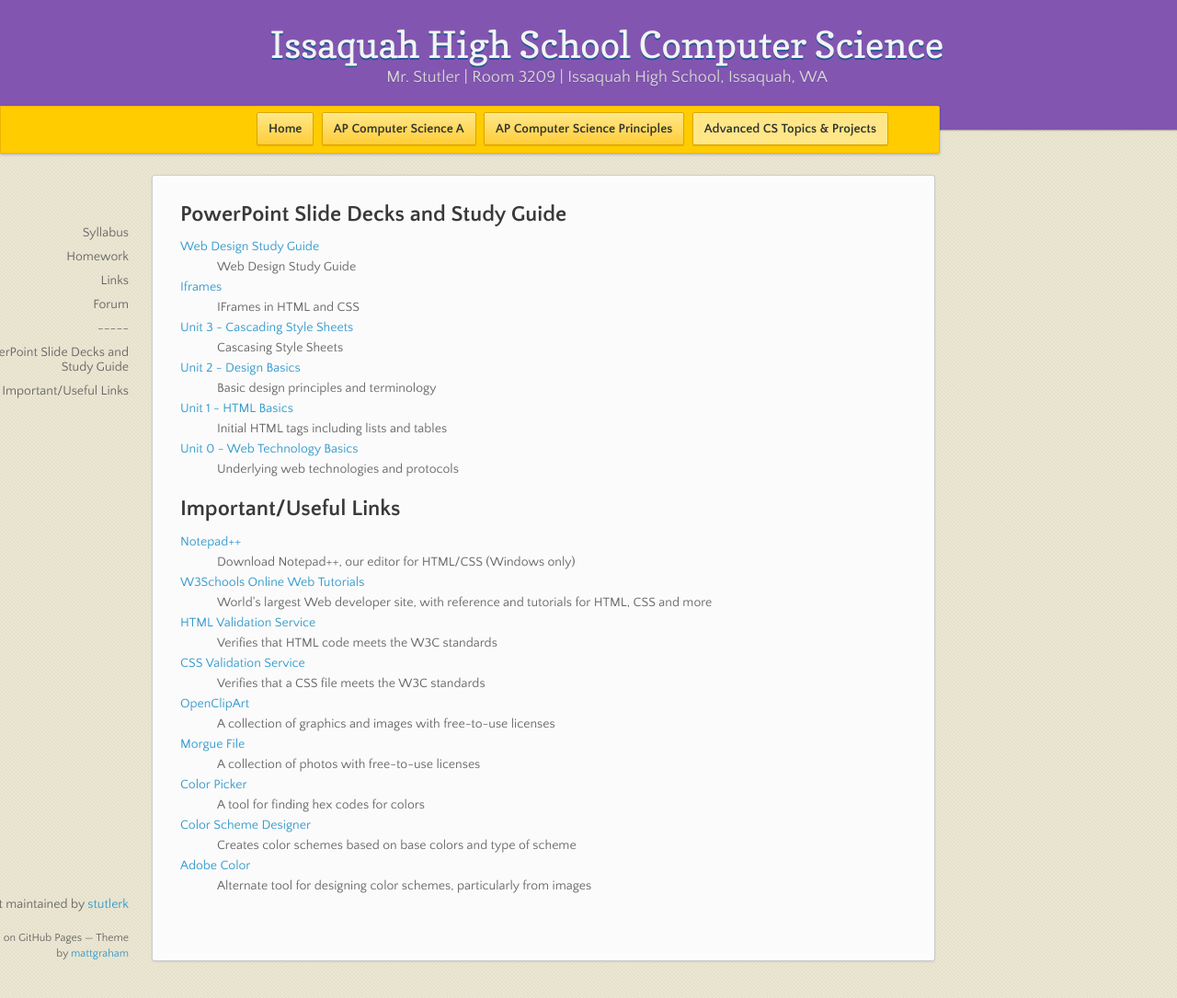
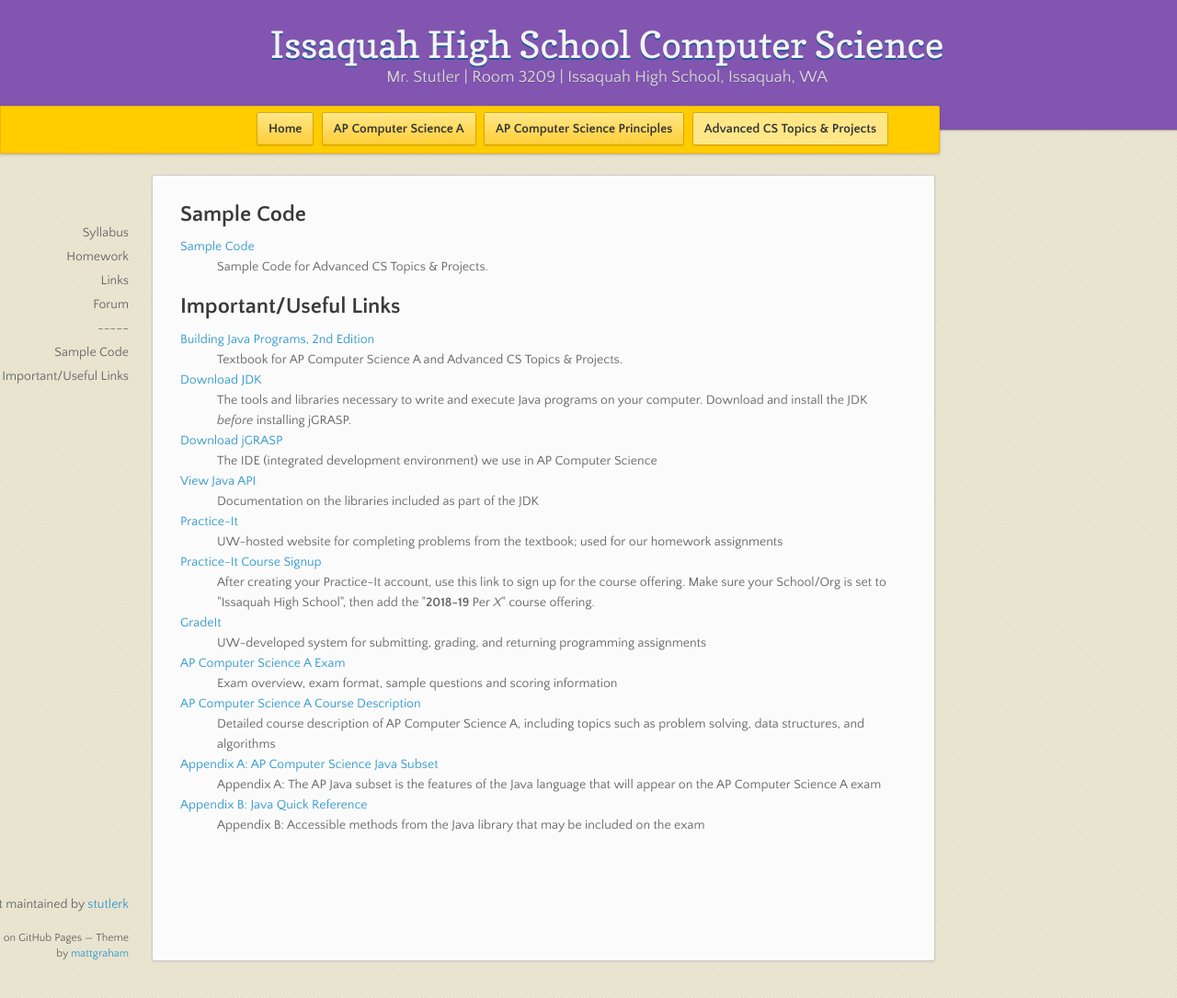
Before and after one commit to stutlerk/ihs-website, a Jekyll site: the page built from _advtopics/links.html, in a window 1280 px wide and 1085 px high. Shown: the whole window at 92% size. Built offline with Jekyll 4.4.1, drawn with Linux system fonts in a browser that asks for light colours; nearby versions of some CDN libraries.

Commit message:
Update links.html

```diff
--- a/_advtopics/links.html
+++ b/_advtopics/links.html
@@ -4,53 +4,47 @@ course: advtopics
 layout: course
 ---
 <section>
-<h2>PowerPoint Slide Decks and Study Guide</h2>
+<h2>Sample Code</h2>
 <dl>
-    <dt><a href="https://issaquahwednet-my.sharepoint.com/personal/stutlerk_issaquah_wednet_edu/_layouts/15/guestaccess.aspx?guestaccesstoken=uAESqytHtIlxQ%2fga9wITPExgWVn51RpcwNXr%2fyrR%2fxc%3d&docid=07f170f6152854140ab2151ac9b73024e&rev=1">Web Design Study Guide</a></dt>
-    <dd>Web Design Study Guide</dd>
+    <dt><a href="https://issaquahwednet-my.sharepoint.com/:f:/g/personal/stutlerk_issaquah_wednet_edu/EuEGmYHy_wNEtATWzQ2xWwwBmT05fRcgvHnqGqR_u9gRCQ?e=K9JPzT">Sample Code</a></dt>
+    <dd>Sample Code for Advanced CS Topics &amp; Projects.</dd>
+</dl>
 
-    <dt><a href="https://issaquahwednet-my.sharepoint.com/personal/stutlerk_issaquah_wednet_edu/_layouts/15/guestaccess.aspx?docid=03e4e70e622494a5cab70170819d67c48&authkey=AVoRd42gUKwqlc3KnXt98rU">Iframes</a></dt>
-    <dd>IFrames in HTML and CSS</dd>
-
-    <dt><a href="https://issaquahwednet-my.sharepoint.com/personal/stutlerk_issaquah_wednet_edu/_layouts/15/guestaccess.aspx?docid=09b6bee8f0c1a45d48285359e792ed69e&authkey=AbEWut28NfGUluk2Rv-lsrY">Unit 3 - Cascading Style Sheets</a></dt>
-    <dd>Cascasing Style Sheets</dd>
-
-    <dt><a href="https://issaquahwednet-my.sharepoint.com/personal/stutlerk_issaquah_wednet_edu/_layouts/15/guestaccess.aspx?docid=090d38bc17ce54121b43aa746b21cb3f2&authkey=AVcGIfbLqr1oAmQgTiORp5o">Unit 2 - Design Basics</a></dt>
-    <dd>Basic design principles and terminology</dd>
-
-    <dt><a href="https://issaquahwednet-my.sharepoint.com/personal/stutlerk_issaquah_wednet_edu/_layouts/15/guestaccess.aspx?docid=07cb0275cef0e481ab138576fd2750876&authkey=AYHCxP6d3htgSAxmIqSXq2I">Unit 1 - HTML Basics</a></dt>
-    <dd>Initial HTML tags including lists and tables</dd>
-
-    <dt><a href="https://issaquahwednet-my.sharepoint.com/personal/stutlerk_issaquah_wednet_edu/_layouts/15/guestaccess.aspx?docid=0251e5e7cc97949f098edf6b7e77fff86&authkey=AZ6fuL-NB_9zUksdnF04yD0">Unit 0 - Web Technology Basics</a></dt>
-    <dd>Underlying web technologies and protocols</dd>
-</dl>
 <h2>Important/Useful Links</h2>
 <dl>
-    <dt><a href="https://notepad-plus-plus.org/">Notepad++</a></dt>
-    <dd>Download Notepad++, our editor for HTML/CSS (Windows only)</dd>
+<dl>
+    <dt><a href="https://issaquahwednet-my.sharepoint.com/:b:/g/personal/stutlerk_issaquah_wednet_edu/ERE0CKUFqmBKmzkBisWddoYBlNLxd17C_Ydb9auXyg5Crw?e=izF6aa" target="_blank">Building Java Programs, 2nd Edition</a></dt>
+    <dd>Textbook for AP Computer Science A and Advanced CS Topics &amp; Projects.</dd>
 
-    <dt><a href="http://www.w3schools.com/">W3Schools Online Web Tutorials</a></dt>
-    <dd>World's largest Web developer site, with reference and tutorials for HTML, CSS and more</dd>
+    <dt><a href="http://www.oracle.com/technetwork/java/javase/downloads/jdk8-downloads-2133151.html" target="_blank">Download JDK</a></dt>
+    <dd>The tools and libraries necessary to write and execute Java programs on your computer. Download and install the JDK <em>before</em> installing jGRASP.</dd>
 
-    <dt><a href="https://validator.w3.org/">HTML Validation Service</a></dt>
-    <dd>Verifies that HTML code meets the W3C standards</dd>
+    <dt><a href="http://spider.eng.auburn.edu/user-cgi/grasp/grasp.pl?;dl=download_jgrasp.html" target="_blank">Download jGRASP</a></dt>
+    <dd>The IDE (integrated development environment) we use in AP Computer Science</dd>
 
-    <dt><a href="https://jigsaw.w3.org/css-validator/">CSS Validation Service</a></dt>
-    <dd>Verifies that a CSS file meets the W3C standards</dd>
+    <dt><a href="http://docs.oracle.com/javase/8/docs/api/" target="_blank">View Java API</a></dt>
+    <dd>Documentation on the libraries included as part of the JDK</dd>
 
-    <dt><a href="https://openclipart.org/">OpenClipArt</a></dt>
-    <dd>A collection of graphics and images with free-to-use licenses</dd>
+    <dt><a href="http://practiceit.cs.washington.edu/" target="_blank">Practice-It</a></dt>
+    <dd>UW-hosted website for completing problems from the textbook; used for our homework assignments</dd>
 
-    <dt><a href="http://morguefile.com//">Morgue File</a></dt>
-    <dd>A collection of photos with free-to-use licenses</dd>
+    <dt><a href="http://practiceit.cs.washington.edu/course/list" target="_blank">Practice-It Course Signup</a></dt>
+    <dd>After creating your Practice-It account, use this link to sign up for the course offering. Make sure your School/Org is set
+        to "Issaquah High School", then add the "<b>2018-19</b> Per <i>X</i>" course offering.</dd>
 
-    <dt><a href="http://www.colorpicker.com/">Color Picker</a></dt>
-    <dd>A tool for finding hex codes for colors</dd>
+    <dt><a href="https://gradeit-hs.cs.washington.edu/issaquah/" target="_blank">GradeIt</a></dt>
+    <dd>UW-developed system for submitting, grading, and returning programming assignments</dd>
 
-    <dt><a href="http://colorschemedesigner.com/csd-3.5/">Color Scheme Designer</a></dt>
-    <dd>Creates color schemes based on base colors and type of scheme</dd>
+    <dt><a href="https://apcentral.collegeboard.org/courses/ap-computer-science-a/course?course=ap-computer-science-a" target="_blank">AP Computer Science A Exam</a></dt>
+    <dd>Exam overview, exam format, sample questions and scoring information</dd>
 
-    <dt><a href="https://color.adobe.com/create/color-wheel/">Adobe Color</a></dt>
-    <dd>Alternate tool for designing color schemes, particularly from images</dd>
+    <dt><a href="https://issaquahwednet-my.sharepoint.com/:b:/g/personal/stutlerk_issaquah_wednet_edu/EaouODxivytEr0boX4Cnp0wBWkTI21T8DC4Sxe1zLy8_jg?e=ppxdPh" target="_blank">AP Computer Science A Course Description</a></dt>
+    <dd>Detailed course description of AP Computer Science A, including topics such as problem solving, data structures, and algorithms</dd>
+
+    <dt><a href="https://issaquahwednet-my.sharepoint.com/:b:/g/personal/stutlerk_issaquah_wednet_edu/Eb3PUPAkdcdFgKh7QZY6PjwB9LTYWMbvpBVj3NQAHl8t8w?e=USptmO" target="_blank">Appendix A: AP Computer Science Java Subset</a></dt>
+    <dd>Appendix A: The AP Java subset is the features of the Java language that will appear on the AP Computer Science A exam</dd>
+
+    <dt><a href="https://secure-media.collegeboard.org/digitalServices/pdf/ap/explore-ap/ap-computer-science-a-2014-java-quick-reference.pdf" target="_blank">Appendix B: Java Quick Reference</a></dt>
+    <dd>Appendix B: Accessible methods from the Java library that may be included on the exam</dd>
 </dl>
 </section>
```
